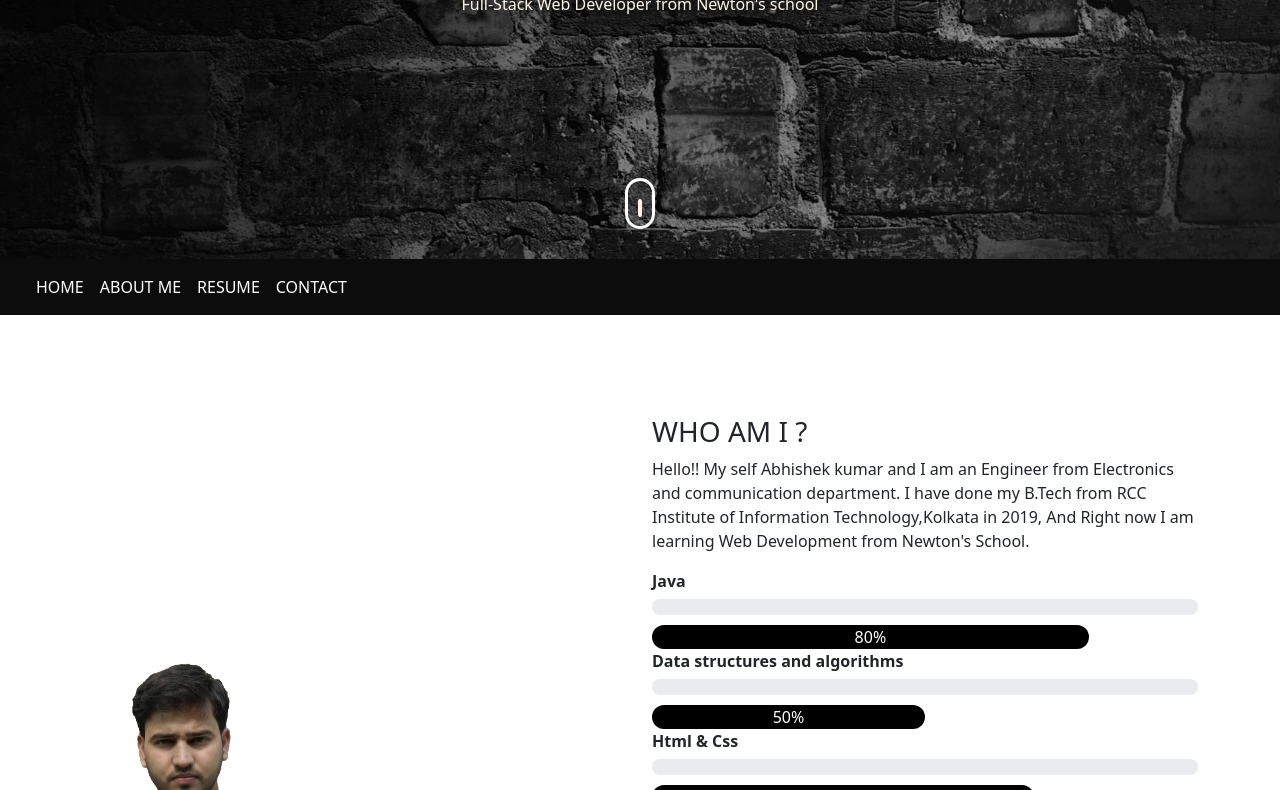
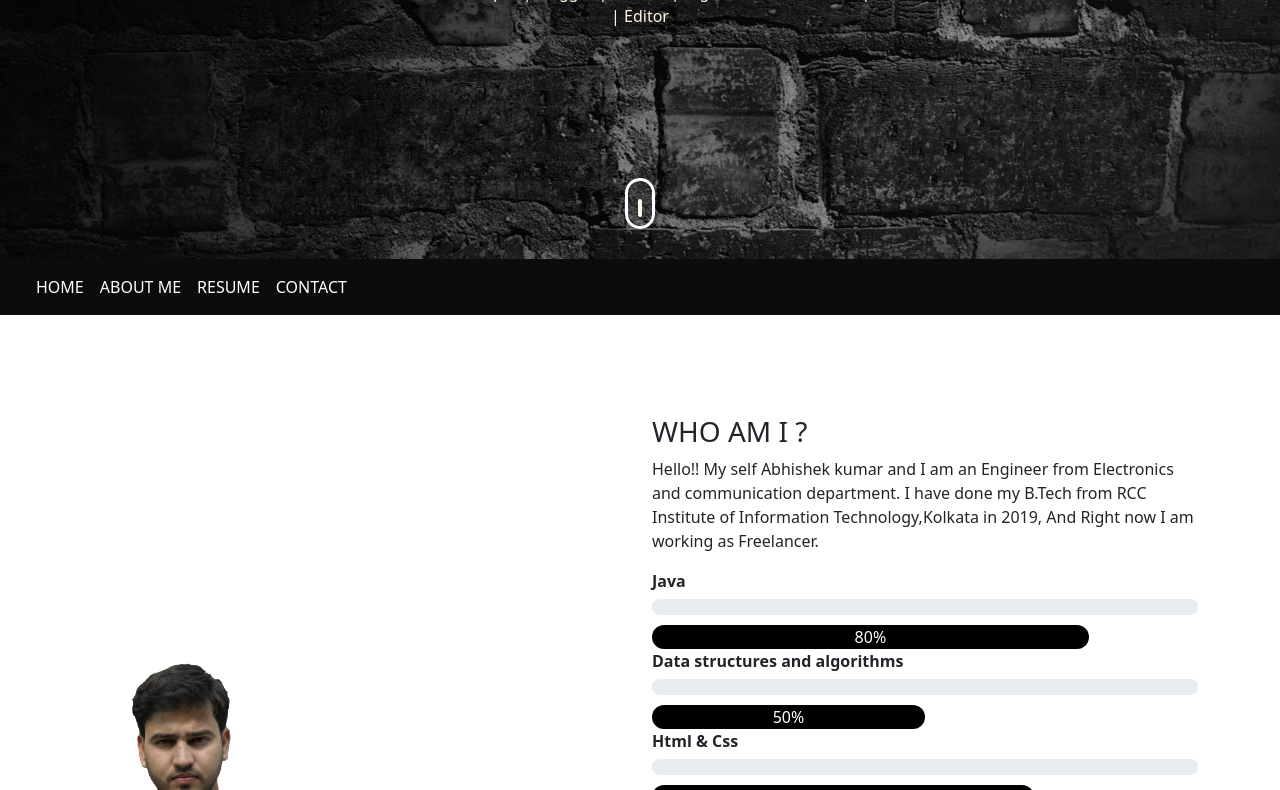
Before and after one commit to AviEric/portfolio, a plain HTML site: page index.html in a window 1280 px wide. Shown: the part 541-1331 px from the top of the page. Drawn offline with nearby package versions, Linux system fonts and the light colour scheme.

Commit message:
Update index.html

```diff
--- a/index.html
+++ b/index.html
@@ -18,7 +18,7 @@
         <div class="user-box">
             <img src="img\profile.png" width="200px" alt="my image">
             <h1>Abhishek Kumar</h1>
-            <p>Full-Stack Web Developer from Newton's school</p>
+            <p>Full-Stack Web Developer | Vlogger | Codder | Digital Content Creator | Advertiser | Editor </p>
         </div>
     </div>
     <div class="scroll-btn">
@@ -66,7 +66,8 @@
                       <h3>WHO AM I ?</h3>
                       <p>Hello!! My self Abhishek kumar and I am an Engineer from Electronics and communication
                           department. I have done my B.Tech from RCC Institute of Information Technology,Kolkata in 2019,
-                          And Right now I am learning Web Development from Newton's School.
+                          And Right now I am working as Freelancer.
+
                       </p>
                       <div class="skills-bar">
                       <p>Java</p>
@@ -148,7 +149,7 @@
                 </div>
                 <div class="col-md-4">
 
-                  <p>wwww.aabhishekk.com</p>
+                  <p>wwww.aviericabhishek.com</p>
                 </div>
               </div>
               <div class="footer text-center">
```
